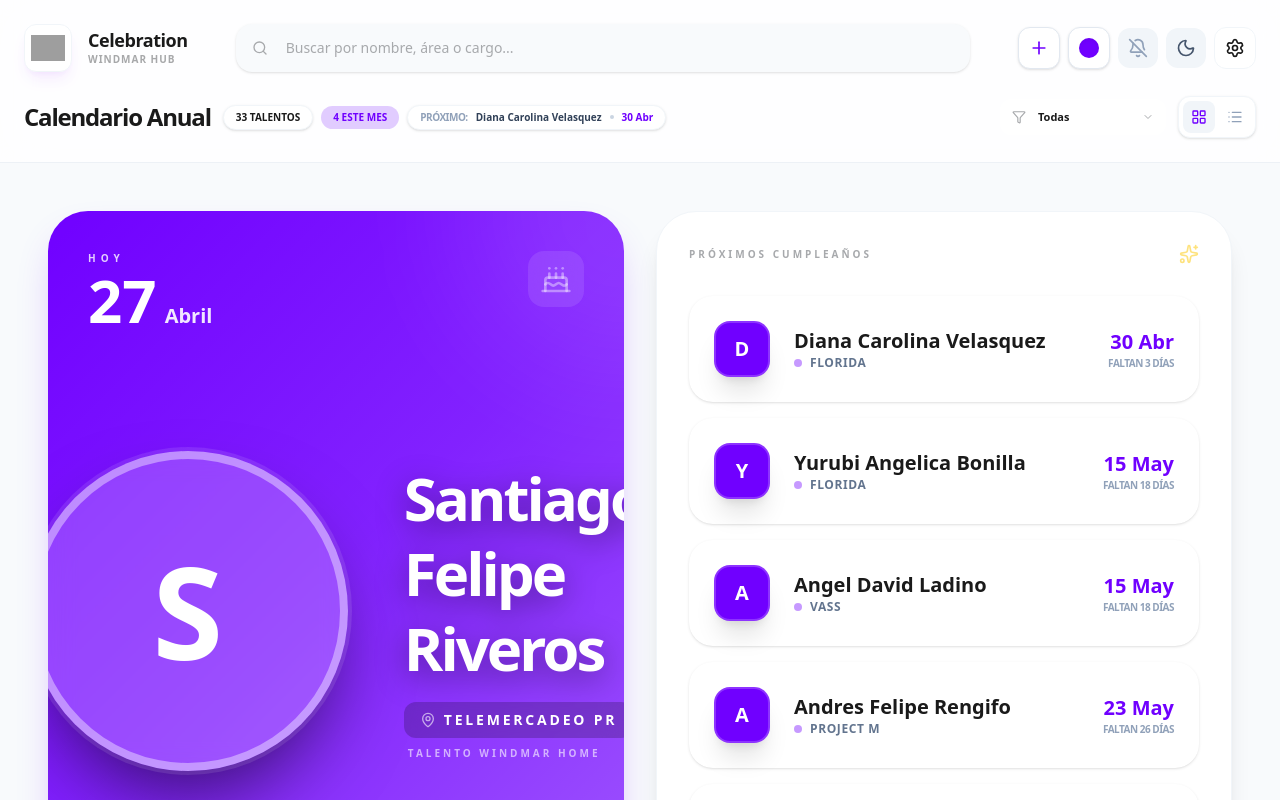
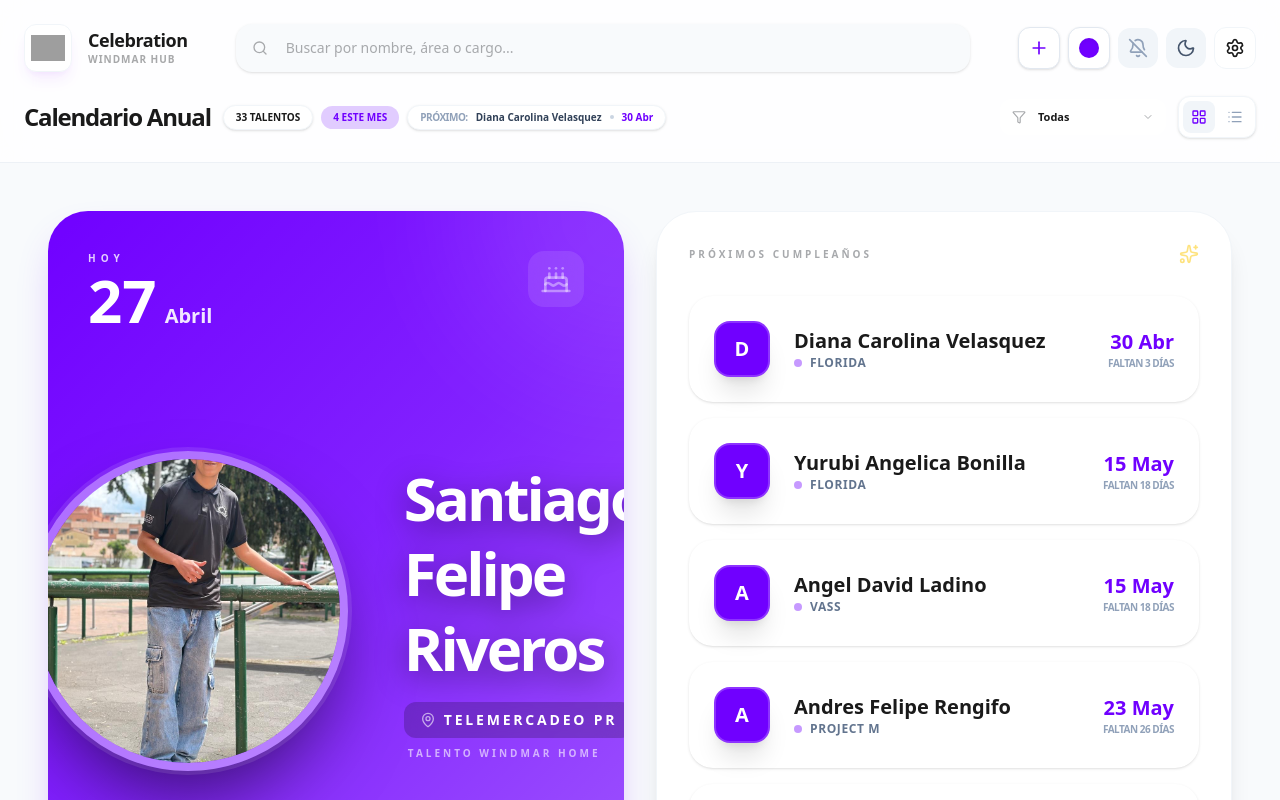
Before and after one commit to DilanSba/DashCumplea-os, a React (Vite) app: page / in a window 1280 px wide. Built offline with nearby package versions, Linux system fonts and the light colour scheme; grey boxes are pictures that could not be loaded.

Commit message:
feat: mostrar foto de Santiago Felipe Riveros en cumpleanos

```diff
--- a/src/App.tsx
+++ b/src/App.tsx
@@ -150,6 +150,9 @@ const parseEmployees = (csv: string): Employee[] => {
     let foto;
     if (nombre.toLowerCase().includes('laura natalie gomez')) {
       foto = 'https://i.postimg.cc/x1PJj62t/Image-(1).jpg';
+    }
+    if (nombre.toLowerCase().includes('santiago felipe riveros')) {
+      foto = '/talentos/santiago-felipe-riveros.jpg';
     }
 
     return {
```
